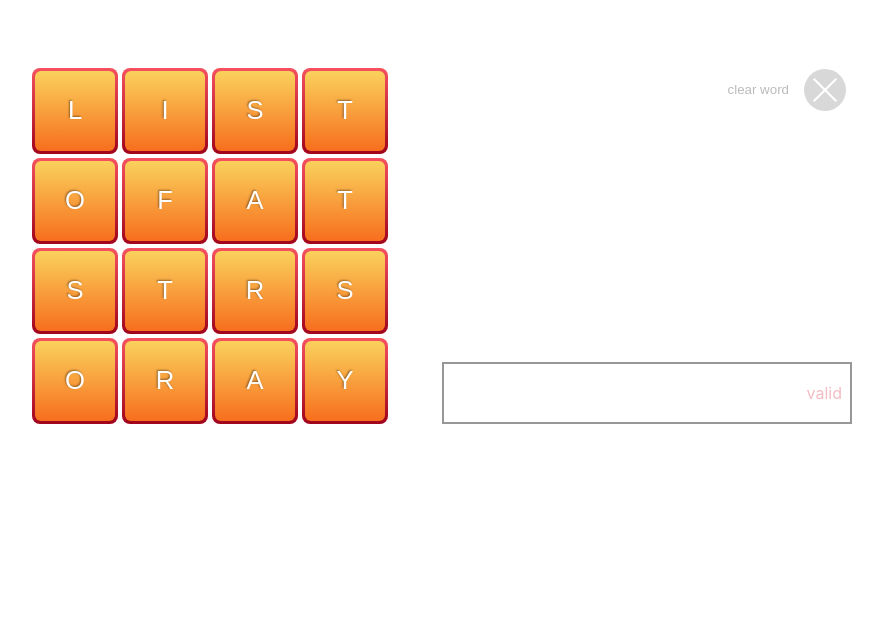
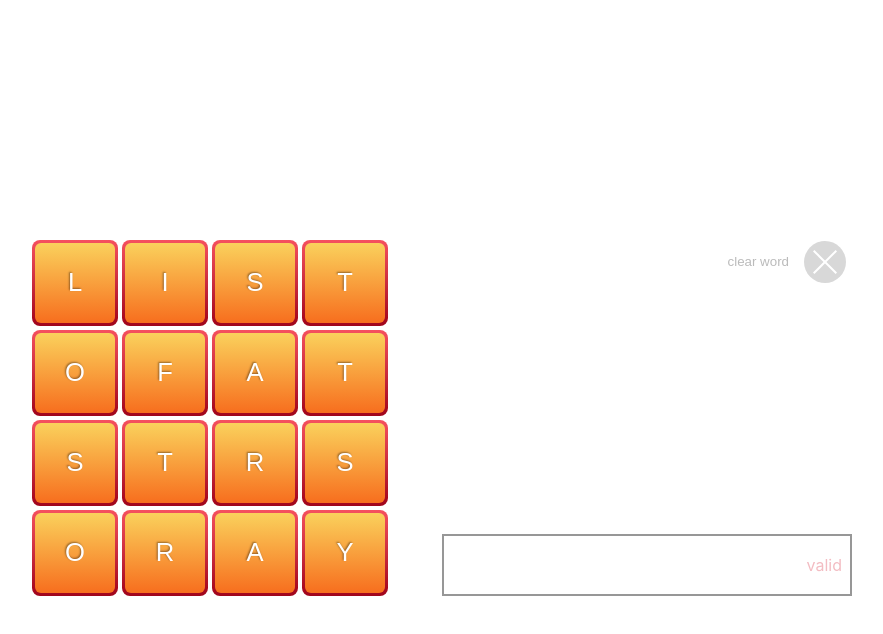
Before and after one commit to rholo/enara-chalenge, a React (Vite) app: page / in a window 1280 px wide. Shown: the top 634 px of the page, without its empty margins (198-1081 px from the left). Built offline with nearby package versions, Linux system fonts and the light colour scheme; a small style sheet from the web is missing.

Commit message:
feat(UI): fix center content

```diff
--- a/src/index.css
+++ b/src/index.css
@@ -11,6 +11,10 @@ code {
   font-family: source-code-pro, Menlo, Monaco, Consolas, 'Courier New',
     monospace;
 }
-main{
+#root{
   background-color: white;
+  display:flex;
+  justify-content: center;
+  align-items: center;
+  height: 100vh;
 }
```
